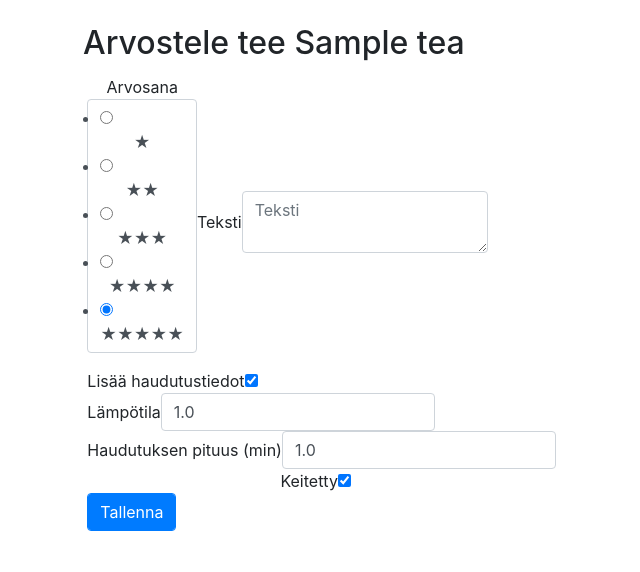
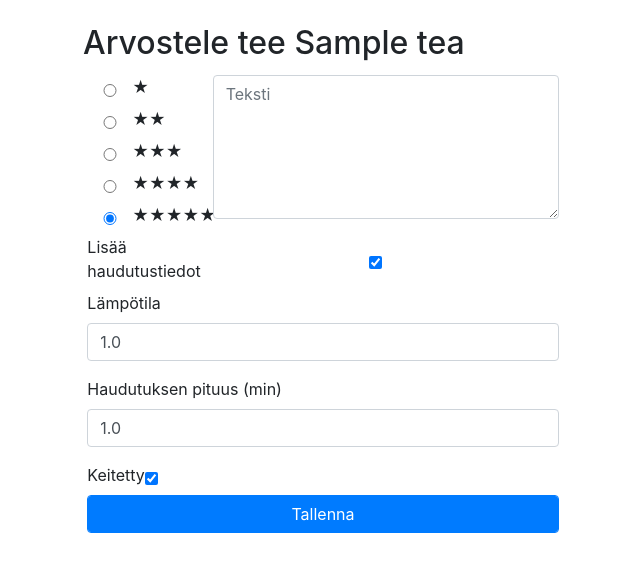
Before and after one commit to ollim1/teetietokanta, a Flask app: page /tea/add_review?id=1 in a window 1280 px wide. Shown: the part 56-628 px from the top of the page, without its empty margins (317-957 px from the left). Run offline with Flask 2, Linux system fonts and the light colour scheme; a user stored in the database is signed in; tables that the repository leaves empty hold one stand-in row (values such as "Sample post"); some libraries are stand-ins or nearby versions.

```diff
--- a/application/static/css/template.css
+++ b/application/static/css/template.css
@@ -25,3 +25,16 @@ input[type="submit"] {
 .pane {
   padding: 0.5ex;
 }
+.unbulleted {
+  list-style: none;
+}
+#review-text {
+  width: 100%;
+  height: 100%;
+}
+.score-radio {
+  width: 1em;
+}
+.score {
+  width: 1ex;
+}
--- a/application/tea/views.py
+++ b/application/tea/views.py
@@ -99,7 +99,7 @@ def modify_tea():
     temperature = request.form.get("temperature")
     brewtime = request.form.get("brewtime")
     boiled = request.form.get("boiled") == "y"
-    type = request.form.get("type")
+    type = int(request.form.get("type"))
     tea = db.session.query(Tea).get(id)
     tea.name = name
     tea.temperature = temperature
--- a/application/templates/tea/add_review.html
+++ b/application/templates/tea/add_review.html
@@ -3,30 +3,35 @@
 {% block body %}
 <h2>Arvostele tee {{tea.name}}</h2>
 <div class="pane form">
-  <form class="form-inline" action="{{url_for('add_review')}}" method="POST">
+  <form class="form" action="{{url_for('add_review')}}" method="POST">
     <input type="hidden" name="id" value="{{tea.id}}">
-    <div class+"form-group">
-      {{form.score.label}}
-      {{form.score(class_="form-control")}}
-    </div>
-    <div class="form-group">
-      {{form.text.label}}
-      {{form.text(class_="form-control", placeholder=form.text.label.text)}}
+    <div class="row">
+      <div class="col-3">
+        {%for subfield in form.score%}
+        <div class="col form-check form-check-inline">
+          <div class="col-1">{{subfield(class_="score-radio form-control")}}</div>
+          <div class="col">{{subfield.label(class_="score")}}</div>
+        </div>
+        {%endfor%}
+      </div>
+      <div class="col form-group">
+        {{form.text(class_="form-control", id="review-text", placeholder=form.text.label.text)}}
+      </div>
     </div>
     <div class="form-check form-check-inline">
       {{form.add_brewinfo.label}}
       {{form.add_brewinfo(class_="form-control")}}
     </div>
     <div id="brewdata">
-      <div class="form-group">
+      <div class="form-group" class="col">
         {{form.temperature.label}}
         {{form.temperature(class_="form-control", placeholder=form.temperature.label.text)}}
       </div>
-      <div class="form-group">
+      <div class="form-group" class="col">
         {{form.brewtime.label}}
         {{form.brewtime(class_="form-control", placeholder=form.brewtime.label.text)}}
       </div>
-      <div class="form-check form-check-inline">
+      <div class="form-check form-check-inline" class="col">
         {{form.boiled.label}}
         {{form.boiled(class_="form-control")}}
       </div>
```
